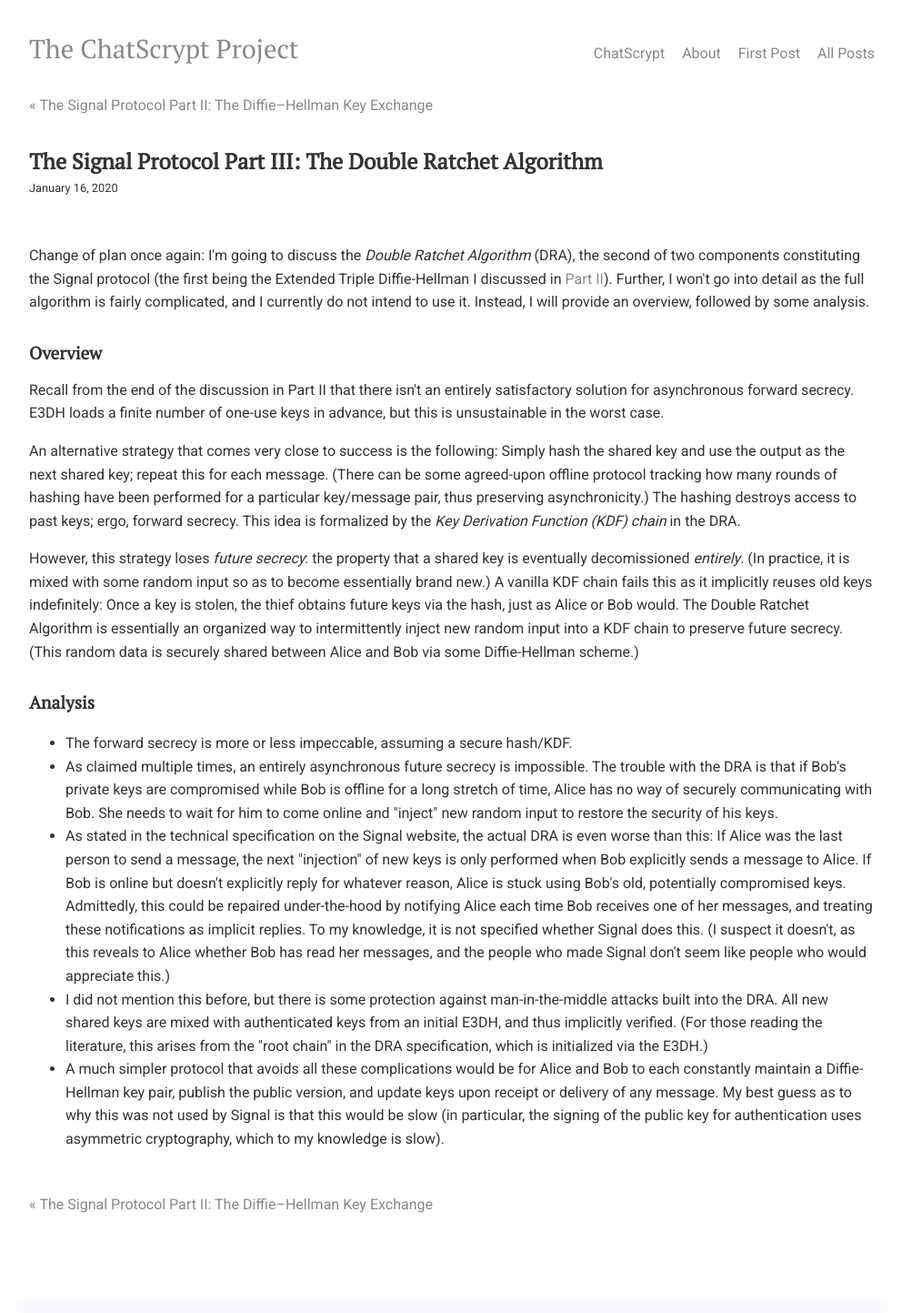
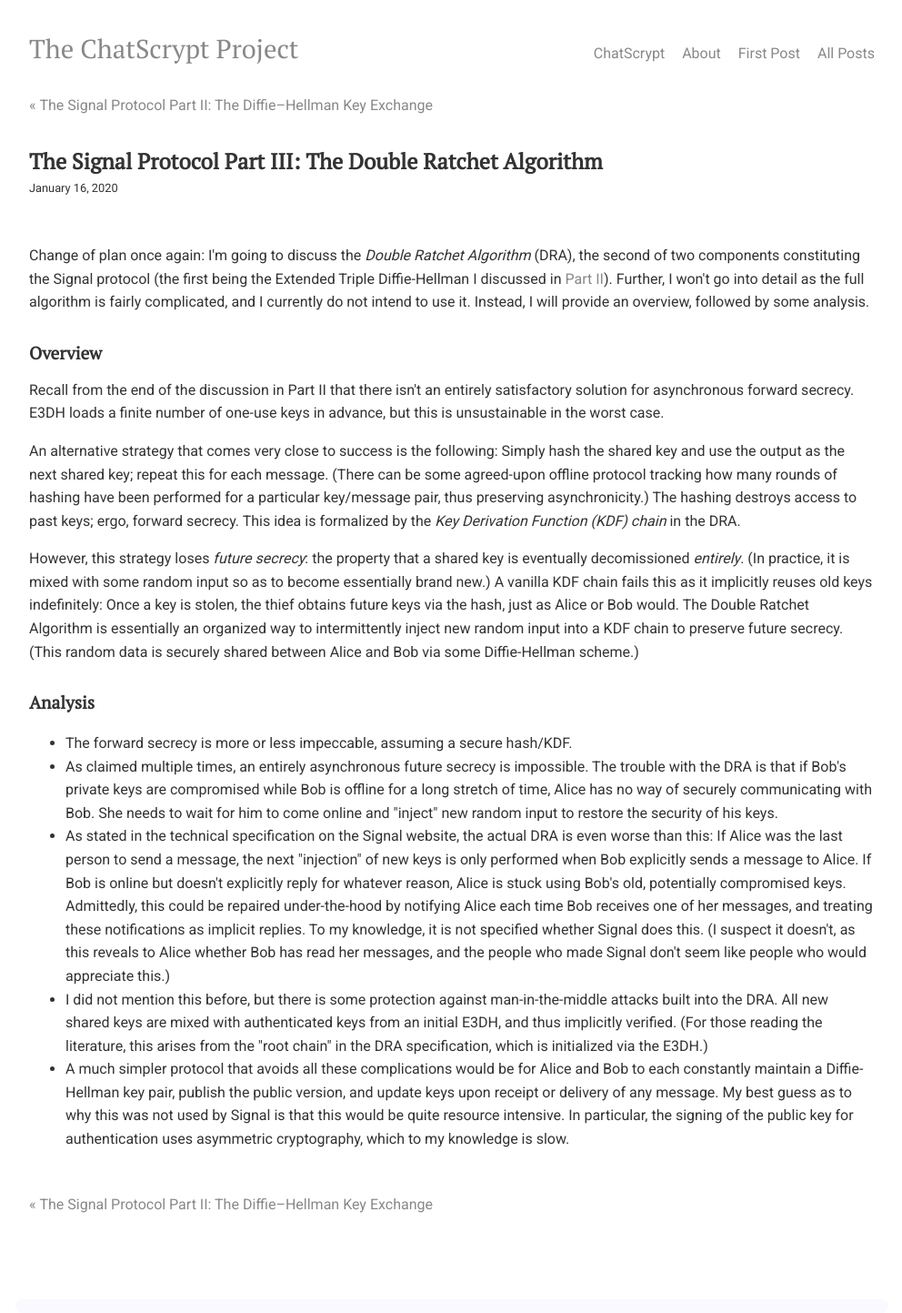
Before and after one commit to chatscrypt/chatscrypt.github.io, a Jekyll site: the page built from _posts/2020-01-16-the-signal-protocol-part-iii-the-double-ratchet-algorithm.html, in a window 1280 px wide. Shown: the whole page at 91% size, without its empty margins (143-1135 px from the left). Built offline with Jekyll 4.4.1, drawn with Linux system fonts in a browser that asks for light colours; comment, search, counter and statistics services are not loaded.

Commit message:
Update 2020-01-16-the-signal-protocol-part-iii-the-double-ratchet-algorithm.html

```diff
--- a/_posts/2020-01-16-the-signal-protocol-part-iii-the-double-ratchet-algorithm.html
+++ b/_posts/2020-01-16-the-signal-protocol-part-iii-the-double-ratchet-algorithm.html
@@ -29,6 +29,6 @@
 
 <li>I did not mention this before, but there is some protection against man-in-the-middle attacks built into the DRA. All new shared keys are mixed with authenticated keys from an initial E3DH, and thus implicitly verified. (For those reading the literature, this arises from the "root chain" in the DRA specification, which is initialized via the E3DH.)
 
-<li>A much simpler protocol that avoids all these complications would be for Alice and Bob to each constantly maintain a Diffie-Hellman key pair, publish the public version, and update keys upon receipt or delivery of any message. My best guess as to why this was not used by Signal is that this would be slow (in particular, the signing of the public key for authentication uses asymmetric cryptography, which to my knowledge is slow).
+<li>A much simpler protocol that avoids all these complications would be for Alice and Bob to each constantly maintain a Diffie-Hellman key pair, publish the public version, and update keys upon receipt or delivery of any message. My best guess as to why this was not used by Signal is that this would be quite resource intensive. In particular, the signing of the public key for authentication uses asymmetric cryptography, which to my knowledge is slow.
 
 </ul>
```
